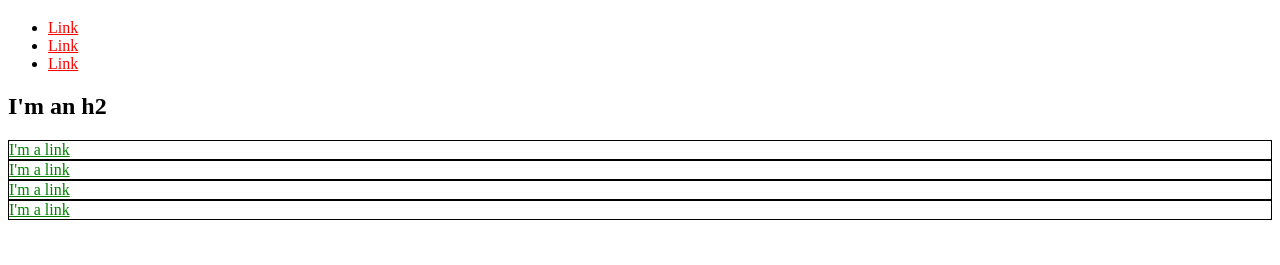
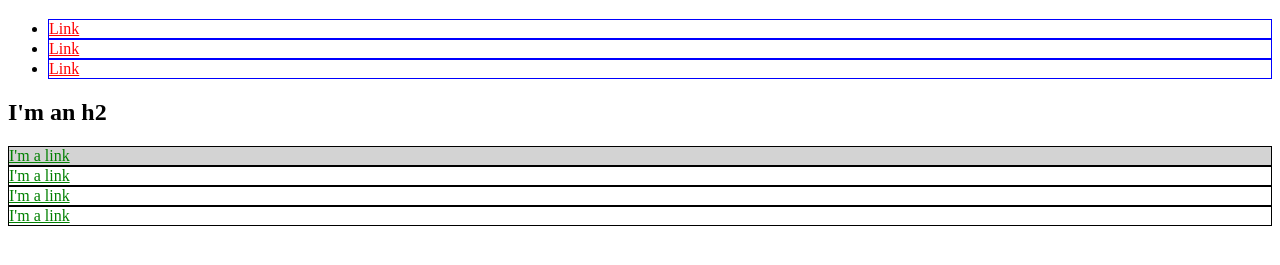
Before and after one commit to QuantamWarrior/QuantamWarrior.github.io, a plain HTML site: page index.html in a window 1280 px wide. Shown: the part 61-326 px from the top of the page. Drawn offline with Linux system fonts and the light colour scheme.

Commit message:
latest adds to html

```diff
--- a/index.html
+++ b/index.html
@@ -7,10 +7,17 @@
         a {
             color: red;
         }
-        div {
-          border: 1px solid black;
+
+        ul li {
+            border: 1px solid blue;
         }
-        div a {
+        #exec-bio {
+            background-color: lightgray;
+        }
+        .bio-box {
+            border: 1px solid black;
+        }
+        .bio-box a {
             color: green;
         }
       </style>
@@ -29,16 +36,17 @@
       </li>
     </ul>
     <h2>I'm an h2</h2>
-    <div>
+    <div id="exec-bio" class="bio-box">
       <a href="https://example.com/">I'm a link</a>
     </div>
-    <div>
+    <div class="bio-box">
       <a href="https://example.com/">I'm a link</a>
     </div>
-    <div>
+    <div class="bio-box">
       <a href="https://example.com/">I'm a link</a>
     </div>
-    <div>
+    <div class="bio-box">
       <a href="https://example.com/">I'm a link</a>
     </div>
   </body>
+</html>
```
